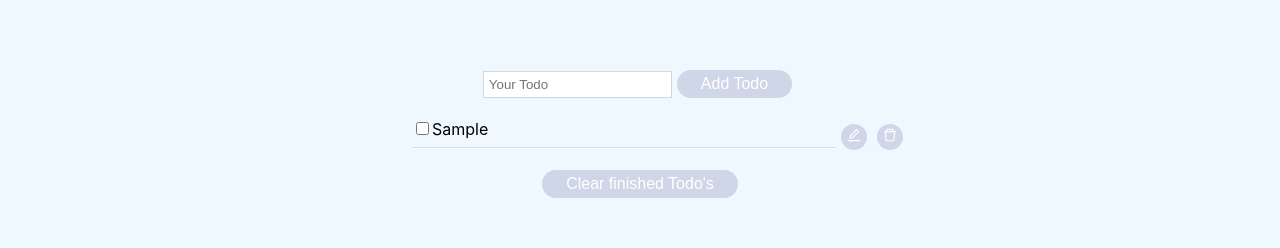
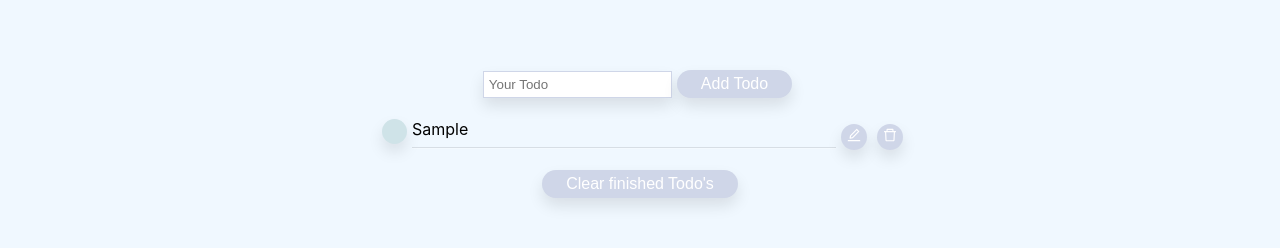
Before and after one commit to maureenoldyck/intro-react, a React (Create React App) app: page / in a window 1280 px wide. Both pictures are taken after typing "Sample" into the empty fields and a click on the button "Add Todo". Shown: the part 149-397 px from the top of the page. Built offline with nearby package versions, Linux system fonts and the light colour scheme.

Commit message:
Style checkbox

```diff
--- a/src/App.css
+++ b/src/App.css
@@ -45,11 +45,13 @@ button {
   cursor: pointer;
   border-radius: 15px;
   margin: 5px;
+  box-shadow: 0px 8px 15px rgba(0, 0, 0, 0.1);
 }
 
 input[type=text] {
   border: 0.5px solid #cfd6e8;
   padding: 5px;
+  box-shadow: 0 8px 15px rgba(0, 0, 0, 0.1);
 }
 
 hr {
@@ -86,3 +88,83 @@ footer {
   padding: 3px 5px;
   float:right;
 }
+
+.todoItem {
+  left: 15px;
+}
+
+
+.checkboxContainer {
+  display: block;
+  position: relative;
+  padding-left: 35px;
+  margin-bottom: 12px;
+  cursor: pointer;
+  font-size: 22px;
+  user-select: none;
+}
+
+.checkboxContainer input {
+  position: absolute;
+  opacity: 0;
+  cursor: pointer;
+  height: 0;
+  width: 0;
+}
+
+.checkmark {
+  position: absolute;
+  top: 0;
+  left: -30px;
+  height: 25px;
+  width: 25px;
+  background-color: #cfe3e8;
+  border-radius: 15px;
+  box-shadow: 0px 8px 15px rgba(0, 0, 0, 0.1);
+}
+
+/* On mouse-over, add a grey background color */
+.checkboxContainer:hover input~.checkmark {
+  background-color: #cfd6e8;
+}
+
+/* When the checkbox is checked, add a blue background */
+.checkboxContainer input:checked ~ .checkmark {
+  background-color: #cfe3e8;
+}
+
+/* Create the checkmark/indicator (hidden when not checked) */
+.checkmark:after {
+  content: "";
+  position: absolute;
+  display: none;
+}
+
+/* Show the checkmark when checked */
+.checkboxContainer input:checked ~ .checkmark:after {
+  display: block;
+}
+
+/* Style the checkmark/indicator */
+.checkboxContainer .checkmark:after {
+  left: 10px;
+  top: 5px;
+  width: 3px;
+  height: 8px;
+  border: solid white;
+  border-width: 0 3px 3px 0;
+  transform: rotate(45deg);
+}
+
+
+
+@media screen and (max-width: 600px) {
+
+  .listItem {
+    list-style: none;
+    width: 80%;
+    margin: 0 auto;
+    text-align: left;
+  }
+
+}
--- a/src/components/ToDo.js
+++ b/src/components/ToDo.js
@@ -33,7 +33,6 @@ const Todo = ({todo, todos, setTodo}) => {
         }))
     }
 
-
     const editTodo = () => {
 
         setTodo(todos.map((editTodo) => {
@@ -54,11 +53,16 @@ const Todo = ({todo, todos, setTodo}) => {
 
     return (
         <li className={`listItem ${todo.completed ? "completed" : ""}`}>
-            <input onClick={completeHandler} type='checkbox'/>
-            {todo.edit
-                ? <input type='text' placeholder={todo.text} ref={editInput} />
-                : `${todo.text}`
-            }
+            <label className="checkboxContainer">
+                <input onClick={completeHandler} type='checkbox'/>
+                <span className="checkmark"></span>
+            </label>
+            <label className="todoItem">
+                {todo.edit
+                    ? <input type='text' placeholder={todo.text} ref={editInput} />
+                    : `${todo.text}`
+                }
+            </label>
             <button className="smallButton" onClick={deleteTodo}> <AiOutlineDelete/> </button>
             {todo.edit
                 ? <button className="smallButton" onClick={saveEditTodo}> <AiOutlineSave/> </button>
```
